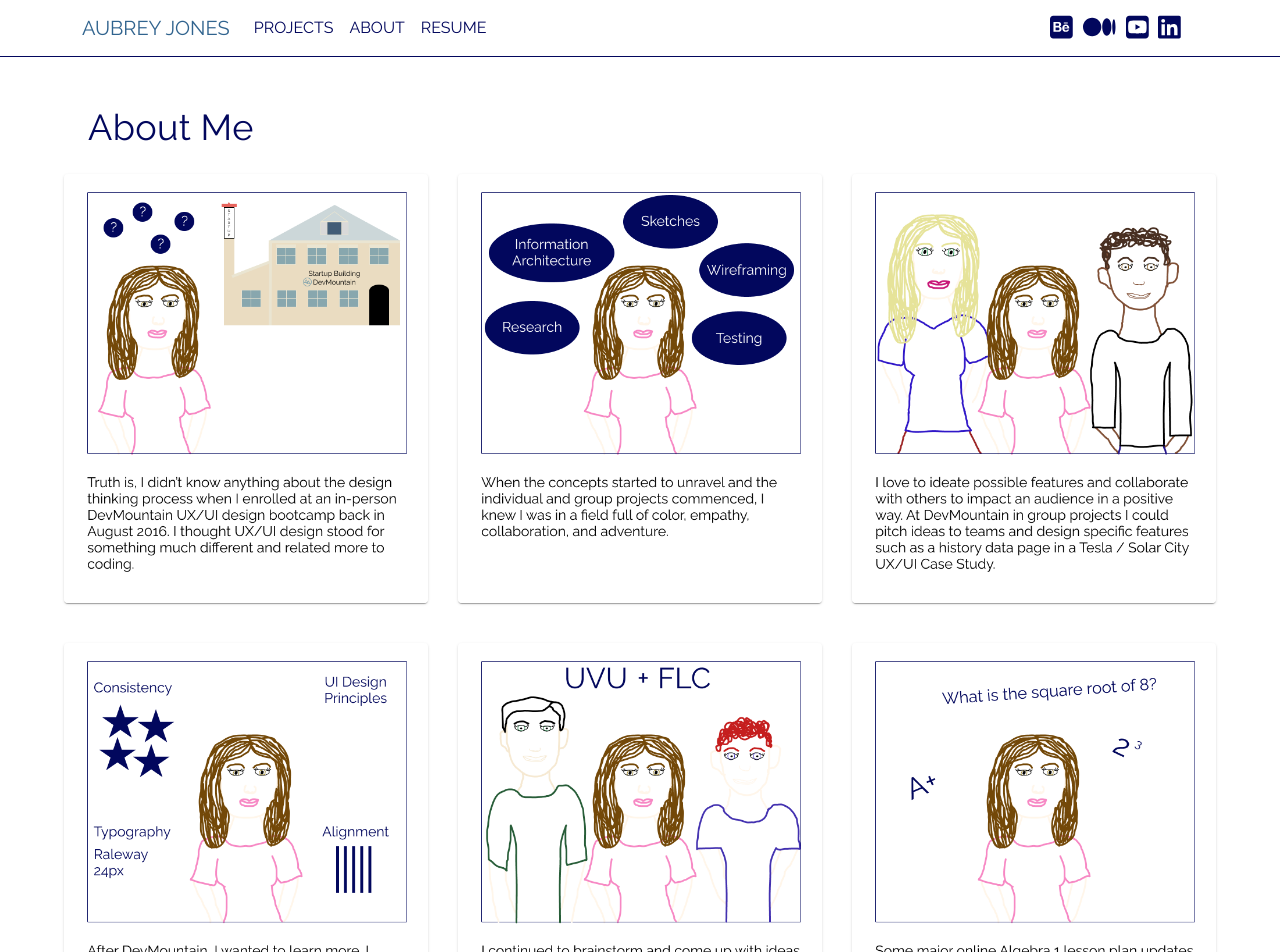
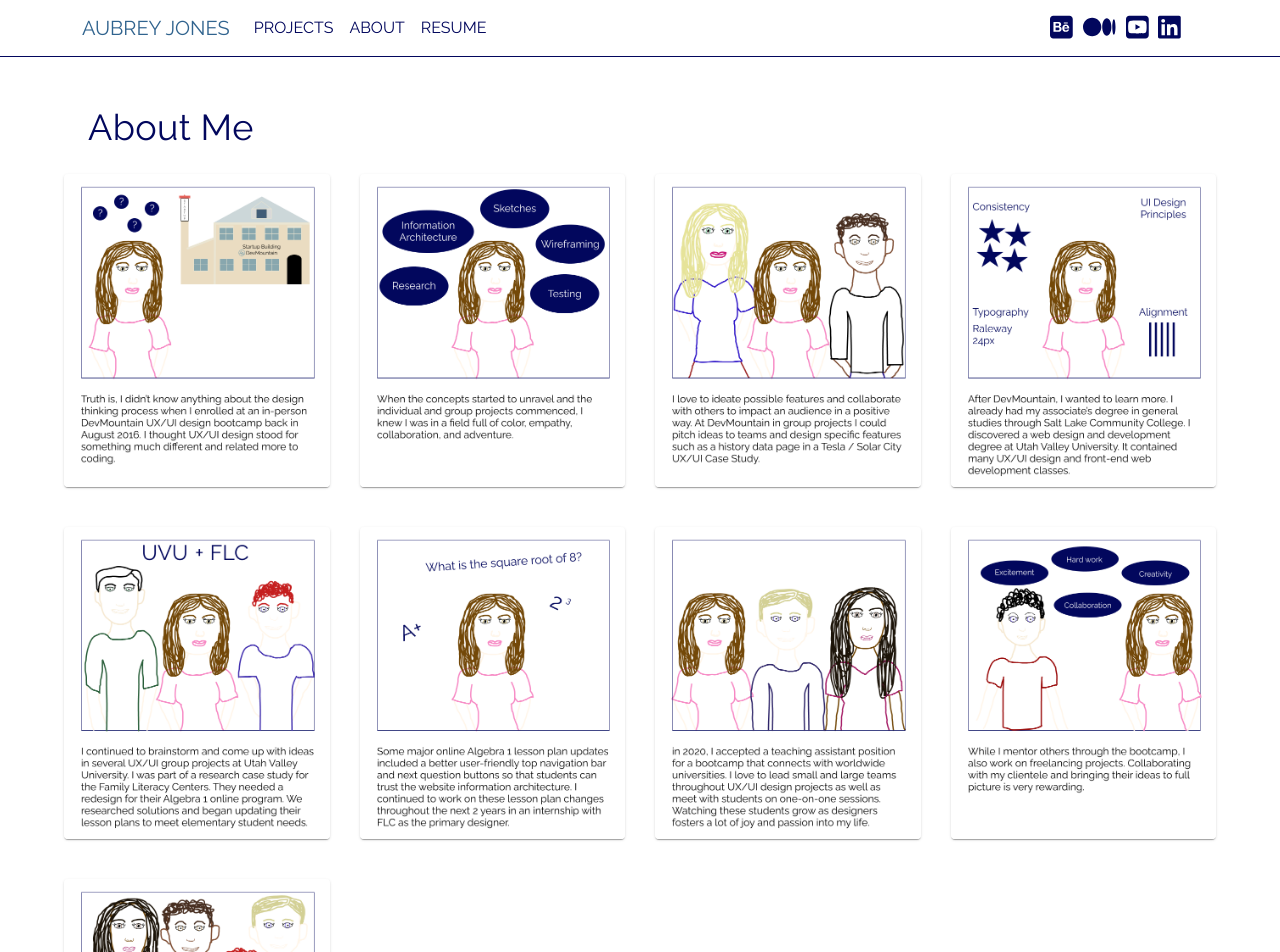
Before and after one commit to aubreyjonescreatives/ux-ui-portfolio, a React (Create React App) app: page /about in a window 1280 px wide. Shown: the top 952 px of the page. Built offline with nearby package versions, Linux system fonts and the light colour scheme.

Commit message:
shrunk sizing for xl screens

```diff
--- a/src/Pages/About.js
+++ b/src/Pages/About.js
@@ -150,7 +150,7 @@ const About = () => {
 <Row>
 
 {/* first card */}
-<Col sx={12} sm={6} md={4} xl={4}>
+<Col sx={12} sm={6} md={4} xl={3}>
     <Card sx={cardStyles}>
   <CardMedia
         component="img"
@@ -165,7 +165,7 @@ const About = () => {
 
     {/* second card */}
 
-    <Col sx={12} sm={6} md={4} xl={4}>
+    <Col sx={12} sm={6} md={4} xl={3}>
 
     <Card sx={cardStyles}>
  <CardMedia
@@ -182,7 +182,7 @@ const About = () => {
 
     {/* third card */}
 
-<Col sx={12} sm={6} md={4} xl={4}>
+<Col sx={12} sm={6} md={4} xl={3}>
 
     <Card sx={cardStyles}>
     <CardMedia
@@ -202,7 +202,7 @@ const About = () => {
 {/* fourth card */}
 
 
-<Col sx={12} sm={6} md={4} xl={4}>
+<Col sx={12} sm={6} md={4} xl={3}>
     <Card sx={cardStyles}>
   <CardMedia
         component="img"
@@ -217,7 +217,7 @@ const About = () => {
 
     {/* fifth card */}
 
-    <Col Col sx={12} sm={6} md={4} xl={4}>
+    <Col Col sx={12} sm={6} md={4} xl={3}>
 
     <Card sx={cardStyles}>
  <CardMedia
@@ -235,7 +235,7 @@ const About = () => {
 
     {/* sixth card */}
 
-<Col Col sx={12} sm={6} md={4} xl={4}>
+<Col Col sx={12} sm={6} md={4} xl={3}>
 
     <Card sx={cardStyles}>
     <CardMedia
@@ -255,7 +255,7 @@ const About = () => {
 
 {/* seventh card */}
 
-<Col sx={12} sm={6} md={4} xl={4}>
+<Col sx={12} sm={6} md={4} xl={3}>
     <Card sx={cardStyles}>
   <CardMedia
         component="img"
@@ -270,7 +270,7 @@ const About = () => {
 
 {/* eighth card */}
 
-    <Col sx={12} sm={6} md={4} xl={4}>
+    <Col sx={12} sm={6} md={4} xl={3}>
 
     <Card sx={cardStyles}>
  <CardMedia
@@ -288,7 +288,7 @@ const About = () => {
 
     {/* ninth card */}
 
-<Col sx={12} sm={6} md={4} xl={4}>
+<Col sx={12} sm={6} md={4} xl={3}>
 
     <Card sx={cardStyles}>
     <CardMedia
```
